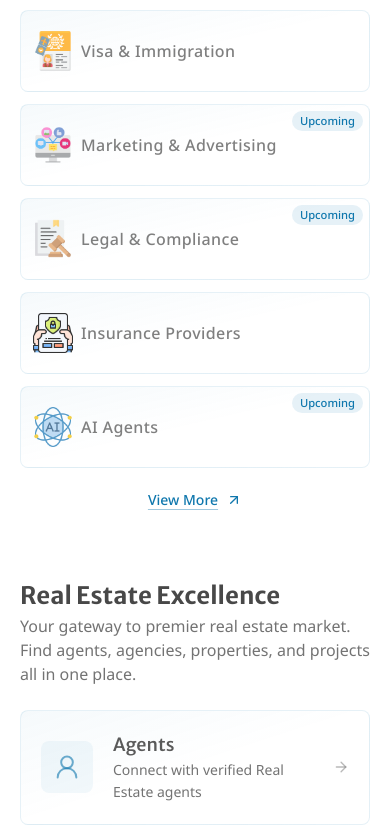
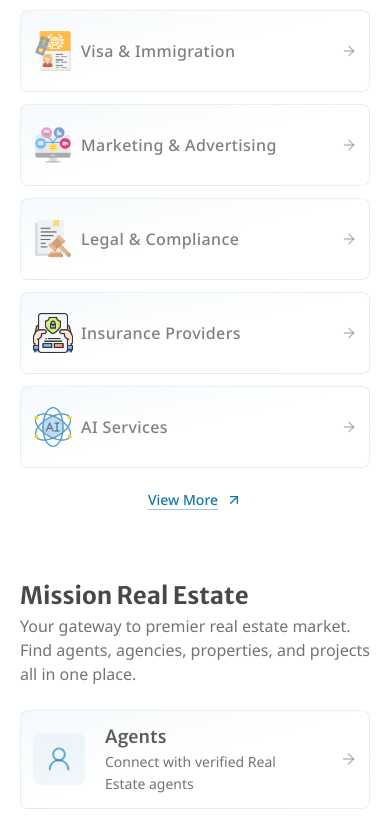
Before and after one commit to sameedahri/faa-main-frontend, a Next.js app: page / in a window 390 px wide. Shown: the part 961-1788 px from the top of the page. Built offline with nearby package versions, Linux system fonts and the light colour scheme.

Commit message:
Refactor home page layout by renaming sections for clarity, updating titles in Discover AI Agents and Real Estate sections, and adding a "Discover More" button in the Mission Accomplished section. Clean up unused imports and improve styling consistency across components.

```diff
--- a/src/features/home/component/section/discover-ai-agent-section.tsx
+++ b/src/features/home/component/section/discover-ai-agent-section.tsx
@@ -9,7 +9,7 @@ function DiscoverAiAgentSection() {
             <section className='relative shadow-[0px_1px_5px_2px] shadow-primary/40 p-5 mx-auto rounded-md bg-linear-to-br from-background-light/20 via-background-light to-primary/10 grid gap-6 md:gap-6 md:max-w-[1100px] md:p-8 lg:p-10 lg:grid-cols-2 '>
                 <div className='flex flex-col gap-2 justify-center relative md:gap-3'>
                     <SectionHeading
-                        title={<>Discover AI Agents</>}
+                        title={"Mission AI Agents"}
                         wrapperClassName='text-primary'
                     />
                     <p className='text-base text-muted-foreground leading-relaxed lg:text-lg'>
--- a/src/features/home/component/section/featured-professional-section/base-image-content-section.tsx
+++ b/src/features/home/component/section/featured-professional-section/base-image-content-section.tsx
@@ -56,8 +56,8 @@ export function BaseImageContentSection(props: BaseImageContentSectionProps) {
                                 key={card.title}
                                 href={card.href}
                                 className={cn(
-                                    'p-5 shadow-s border border-primary/10 rounded-md justify-between flex gap-5 items-center bg-linear-to-br from-primary/4 via-transparent to-transparent bg-non',
-                                    "transition-all hover:scale-105 duration-400 group hover:[&>svg]:text-primary hover:shadow-lg",
+                                    'p-3 shadow-s border border-primary/10 rounded-md justify-between flex gap-5 items-center bg-linear-to-br from-primary/4 via-transparent to-transparent bg-non',
+                                    "transition-all hover:scale-105 duration-400 group hover:[&>svg]:text-primary hover:shadow-lg md:p-5",
                                     card.className
                                 )}
                             >
--- a/src/features/home/component/section/mission-accomplished-section.tsx
+++ b/src/features/home/component/section/mission-accomplished-section.tsx
@@ -1,11 +1,12 @@
 import SectionHeading from '@/shared/components/section-heading'
 import { IconClock24 } from '@tabler/icons-react'
-import { Award, Badge, Clock, Equal, EqualApproximately, TrendingUp, User2, VerifiedIcon, Zap } from 'lucide-react'
+import { ArrowRight, Award, Badge, Clock, Equal, EqualApproximately, TrendingUp, User2, VerifiedIcon, Zap } from 'lucide-react'
 import { BaseCard } from './featured-professional-section/base-card'
 import { Route } from 'next'
 import { Icon } from '@/shared/types/icon.type'
 import Link from 'next/link'
 import { cn } from '@/shared/lib/utils'
+import ViewMoreButton from '@/shared/components/buttons/view-more-button'
 
 function MissionAccomplishedSection() {
     return (
@@ -35,6 +36,11 @@ function MissionAccomplishedSection() {
                     </Link>
                 ))}
             </div>
+            <ViewMoreButton
+                href='#'
+                className='self-center -mt-3 w-auto'
+                children={"Discover More"}
+            />
         </div>
     )
 }
--- a/src/features/home/component/section/real-estate-section.tsx
+++ b/src/features/home/component/section/real-estate-section.tsx
@@ -11,7 +11,7 @@ function RealEstateSection() {
                 alt: "Real Estate Section"
             }}
             sectionHeading={{
-                title: <>Real Estate Excellence</>,
+                title: "Mission Real Estate",
                 description: "Your gateway to premier real estate market. Find agents, agencies, properties, and projects all in one place."
             }}
             viewMoreProps={{
--- a/src/shared/components/mission-card.tsx
+++ b/src/shared/components/mission-card.tsx
@@ -2,6 +2,7 @@ import Image, { StaticImageData } from 'next/image'
 import Link from 'next/link'
 import React from 'react'
 import { Badge } from './ui/badge';
+import { ArrowRight } from 'lucide-react';
 
 interface MissionCardProps {
     image: StaticImageData;
@@ -16,7 +17,7 @@ function MissionCard(props: MissionCardProps) {
             href="#"
             className="flex items-center w-full gap-2 px-3 py-5 rounded-md group transition-all duration-400 border border-primary/10 bg-linear-to-br from-primary/4 via-transparent to-transparent hover:shadow-lg relative hover:scale-105 md:flex-col md:justify-center md:items-center md:py-10 md:px-7 md:gap-3"
         >
-            {upcoming && (
+            {/* {upcoming && (
                 <Badge
                     variant="default"
                     type="soft"
@@ -25,7 +26,7 @@ function MissionCard(props: MissionCardProps) {
                 >
                     Upcoming
                 </Badge>
-            )}
+            )} */}
             {/* <div className='flex items-center justify-center rounded-md py-2 w-[40px] h-[40px] md:w-[80px] md:h-[80px]'> */}
                 <Image
                     src={image}
@@ -34,6 +35,8 @@ function MissionCard(props: MissionCardProps) {
                 />
             {/* </div> */}
             <h3 className='font-medium text-foreground/70 group-hover:text-foreground tracking-wide text-base transition-colors duration-700 md:text-lg md:text-center'>{title}</h3>
+            <ArrowRight className='size-4 ml-auto text-muted-foreground/50 group-hover:text-primary md:hidden' />
+
         </Link>
     )
 }
--- a/src/shared/constants/mission.ts
+++ b/src/shared/constants/mission.ts
@@ -62,7 +62,7 @@ export const missions = [
     },
     {
         image: AI,
-        title: "AI Agents",
+        title: "AI Services",
         upcoming: true,
     },
     {
```
Also changed, not shown: src/app/page.tsx (+0 -13 lines).
